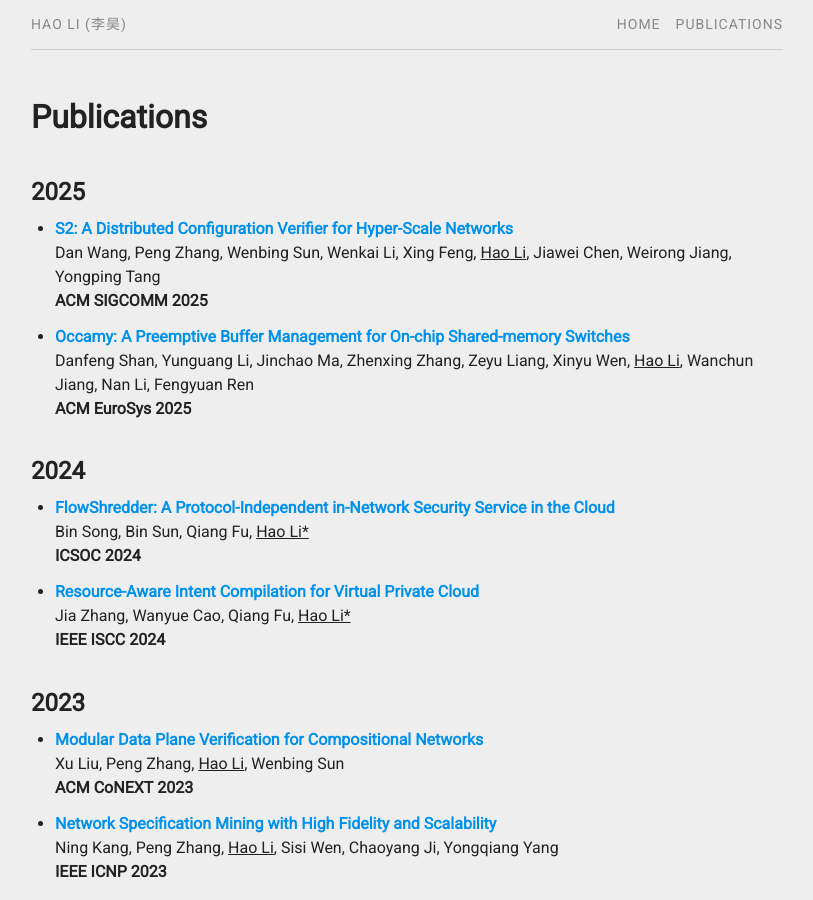
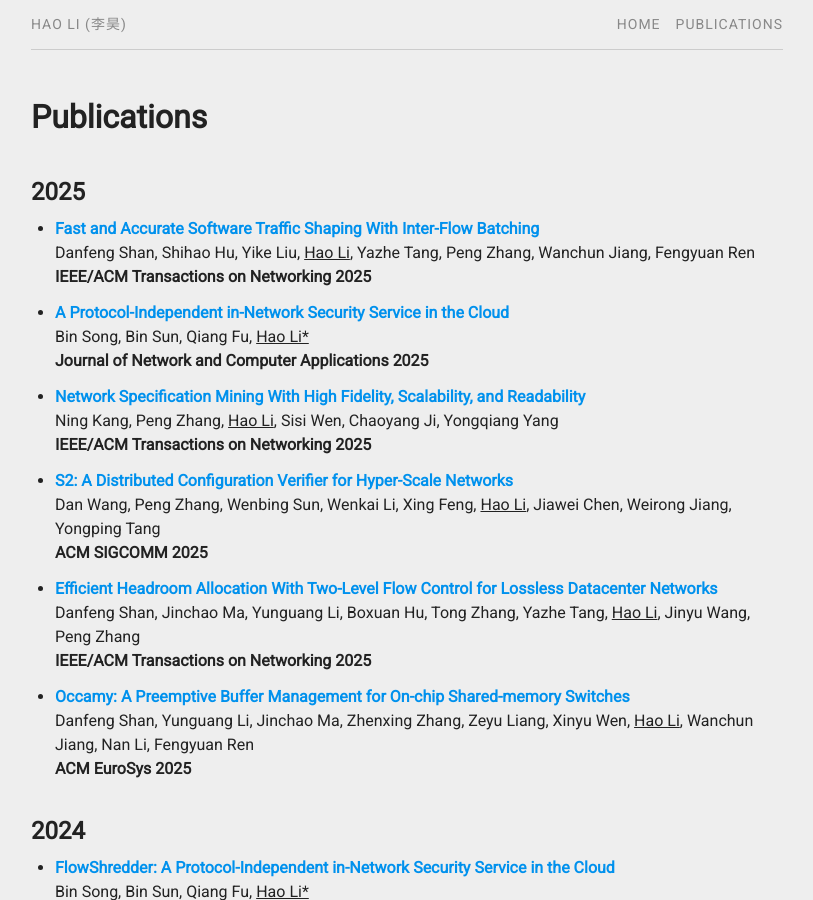
Before and after one commit to aquatoney/aquatoney.github.io, a Jekyll site: the page built from pubs.md, in a window 1280 px wide and 900 px high. Shown: the whole window, without its empty margins (233-1046 px from the left). Built offline with Jekyll 4.4.1, drawn with Linux system fonts in a browser that asks for light colours; some of the changed lines change nothing that is shown.

Commit message:
Add new publications to pubs.yml
Added multiple new publications to the pubs.yml file, including titles, authors, journals, years, and other metadata.

```diff
--- a/_data/pubs.yml
+++ b/_data/pubs.yml
@@ -1,10 +1,52 @@
+    - title:   "Fast and Accurate Software Traffic Shaping With Inter-Flow Batching"
+      author:  "Danfeng Shan, Shihao Hu, Yike Liu, Hao Li, Yazhe Tang, Peng Zhang, Wanchun Jiang, Fengyuan Ren"
+      journal: "ToN"
+      year:    "2025"
+      corespd: "false"
+      select:  "false"
+      ccf:     "a"
+      xjtu:    "true"
+      file:    "flowbundler-ton25-shan.pdf"
+
+    - title:   "A Protocol-Independent in-Network Security Service in the Cloud"
+      author:  "Bin Song, Bin Sun, Qiang Fu, Hao Li"
+      journal: "Journal of Network and Computer Applications"
+      year:    "2025"
+      corespd: "true"
+      select:  "false"
+      ccf:     "c"
+      xjtu:    "true"
+      file:    "shredder-jnca25-song.pdf"
+
+    - title:   "Network Specification Mining With High Fidelity, Scalability, and Readability"
+      author:  "Ning Kang, Peng Zhang, Hao Li, Sisi Wen, Chaoyang Ji, Yongqiang Yang"
+      journal: "ToN"
+      year:    "2025"
+      corespd: "false"
+      select:  "false"
+      ccf:     "a"
+      xjtu:    "true"
+      file:    "netminer-ton25-kang.pdf"
+
     - title:   "S2: A Distributed Configuration Verifier for Hyper-Scale Networks"
       author:  "Dan Wang, Peng Zhang, Wenbing Sun, Wenkai Li, Xing Feng, Hao Li, Jiawei Chen, Weirong Jiang, Yongping Tang"
       journal: "SIGCOMM"
       year:    "2025"
       corespd: "false"
       select:  "true"
+      ccf:     "a"
+      xjtu:    "true"
       file:    "s2-sigcomm25-wang.pdf"
+
+    - title:   "Efficient Headroom Allocation With Two-Level Flow Control for Lossless Datacenter Networks"
+      author:  "Danfeng Shan, Jinchao Ma, Yunguang Li, Boxuan Hu, Tong Zhang, Yazhe Tang, Hao Li, Jinyu Wang, Peng Zhang"
+      journal: "ToN"
+      year:    "2025"
+      corespd: "false"
+      select:  "false"
+      ccf:     "a"
+      xjtu:    "true"
+      file:    "dsh-ton25-shan.pdf"
 
     - title:   "Occamy: A Preemptive Buffer Management for On-chip Shared-memory Switches"
       author:  "Danfeng Shan, Yunguang Li, Jinchao Ma, Zhenxing Zhang, Zeyu Liang, Xinyu Wen, Hao Li, Wanchun Jiang, Nan Li, Fengyuan Ren"
@@ -12,6 +54,8 @@
       year:    "2025"
       corespd: "false"
       select:  "true"
+      ccf:     "a"
+      xjtu:    "true"
       file:    "occamy-eurosys25-shan.pdf"
 
     - title:   "FlowShredder: A Protocol-Independent in-Network Security Service in the Cloud"
@@ -20,6 +64,8 @@
       year:    "2024"
       corespd: "true"
       select:  "false"
+      ccf:     "b"
+      xjtu:    "false"
       file:    "shredder-icsoc24-song.pdf"
 
     - title:   "Resource-Aware Intent Compilation for Virtual Private Cloud"
@@ -28,6 +74,8 @@
       year:    "2024"
       corespd: "true"
       select:  "false"
+      ccf:     "c"
+      xjtu:    "false"
       file:    "afsc-iscc24-zhang.pdf"
 
     - title:   "Modular Data Plane Verification for Compositional Networks"
@@ -36,6 +84,8 @@
       year:    "2023"
       corespd: "false"
       select:  "false"
+      ccf:     "b"
+      xjtu:    "false"
       file:    "mnv-conext23-liu.pdf"
 
     - title:   "Network Specification Mining with High Fidelity and Scalability"
@@ -44,6 +94,8 @@
       year:    "2023"
       corespd: "false"
       select:  "false"
+      ccf:     "b"
+      xjtu:    "false"
       file:    "netminer-icnp23-kang.pdf"
 
     - title:   "Programming Network Stack for Physical Middleboxes and Virtualized Network Functions"
@@ -52,6 +104,8 @@
       year:    "2023"
       corespd: "false"
       select:  "true"
+      ccf:     "a"
+      xjtu:    "true"
       file:    "rubik-ton23-li.pdf"
 
     - title:   "Enforcing Fairness in the Traffic Policer among Heterogeneous Congestion Control Algorithms"
@@ -60,6 +114,8 @@
       year:    "2023"
       corespd: "false"
       select:  "false"
+      ccf:     "a"
+      xjtu:    "true"
       file:    "fairpolicer-ton23-shan.pdf"
 
 
@@ -69,6 +125,8 @@
       year:    "2023"
       corespd: "false"
       select:  "false"
+      ccf:     "b"
+      xjtu:    "false"
       file:    "dsh-icdcs-shan.pdf"
 
     - title:   "LemonNFV: Consolidating Heterogeneous Network Functions at Line Speed"
@@ -77,6 +135,8 @@
       year:    "2023"
       corespd: "false"
       select:  "true"
+      ccf:     "a"
+      xjtu:    "true"
       file:    "lemon-nsdi23-li.pdf"
 
     - title:   "Detecting DGA-based Botnet through Effective Phonics-based Features"
@@ -85,6 +145,8 @@
       year:    "2023"
       corespd: "false"
       select:  "false"
+      ccf:     "c"
+      xjtu:    "true"
       file:    "dolphin-fgcs23-zhao.pdf"
 
     - title:   "Burst can be Harmless: Achieving Line-rate Software Traffic Shaping by Inter-flow Batching"
@@ -93,6 +155,8 @@
       year:    "2023"
       corespd: "false"
       select:  "false"
+      ccf:     "a"
+      xjtu:    "true"
       file:    "flowbundler-infocom23-shan.pdf"
 
     - title:   "DOLPHIN: Phonics based Detection of DGA Domain Names"
@@ -101,6 +165,8 @@
       year:    "2022"
       corespd: "false"
       select:  "false"
+      ccf:     "c"
+      xjtu:    "false"
       file:    "dolphin-globecom22-zhao.pdf"
 
     - title:   "Compiling Cross-Language Network Programs into Hybrid Data Plane"
@@ -109,6 +175,8 @@
       year:    "2022"
       corespd: "false"
       select:  "true"
+      ccf:     "a"
+      xjtu:    "true"
       file:    "coder-ton22-li.pdf"
 
     - title:   "Raze Policy Conflicts in SDN"
@@ -117,6 +185,8 @@
       year:    "2022"
       corespd: "true"
       select:  "false"
+      ccf:     "c"
+      xjtu:    "true"
       file:    "cora-jnca22-zhou.pdf"
 
     - title:   "Differential Network Analysis"
@@ -125,6 +195,8 @@
       year:    "2022"
       corespd: "false"
       select:  "true"
+      ccf:     "a"
+      xjtu:    "true"
       file:    "dna-nsdi22-zhang.pdf"
 
     - title:   "FastUp: Fast TCAM Update for SDN Switches in Datacenter Network"
@@ -132,6 +204,8 @@
       journal: "IEEE ICDCS"
       year:    "2021"
       corespd: "false"
+      ccf:     "b"
+      xjtu:    "false"
       file:    "fastup-icdcs21-wan.pdf"
 
     - title:   "NB-Cache: Non-Blocking In-Network Caching for High-Performance Content Routers"
@@ -139,6 +213,8 @@
       journal: "ToN"
       year:    "2021"
       corespd: "false"
+      ccf:     "a"
+      xjtu:    "true"
       file:    "nbcache-ton21-pan.pdf"
 
     - title:   "Programming Network Stack for Middleboxes with Rubik"
@@ -147,6 +223,8 @@
       year:    "2021"
       corespd: "false"
       select:  "true"
+      ccf:     "a"
+      xjtu:    "true"
       file:    "rubik-nsdi21-li.pdf"
 
     - title:   "Towards the Fairness of Traffic Policer"
@@ -155,6 +233,8 @@
       year:    "2021"
       corespd: "false"
       select:  "false"
+      ccf:     "a"
+      xjtu:    "true"
       file:    "fairpolicer-infocom21-shan.pdf"
 
     - title:   "Network-Wide Forwarding Anomaly Detection and Localization in Software Defined Networks"
@@ -163,6 +243,8 @@
       year:    "2021"
       corespd: "true"
       select:  "false"
+      ccf:     "a"
+      xjtu:    "true"
       file:    "foces-ton21-zhang.pdf"
 
     - title:   "A Modular Compiler for Network Programming Languages"
@@ -171,6 +253,8 @@
       year:    "2020"
       corespd: "false"
       select:  "true"
+      ccf:     "b"
+      xjtu:    "false"
       file:    "coder-conext20-li.pdf"
 
     - title:   "An Intermediate Representation for Network Programming Languages"
@@ -178,6 +262,8 @@
       journal: "ACM APNet"
       year:    "2020"
       corespd: "false"
+      ccf:     "c"
+      xjtu:    "false"
       file:    "nta-apnet20-li.pdf"
 
     - title:   "Application-Oblivious L7 Parsing Using Recurrent Neural Networks"
@@ -186,6 +272,8 @@
       year:    "2020"
       corespd: "false"
       select:  "true"
+      ccf:     "a"
+      xjtu:    "true"
       file:    "replay-ton20-li.pdf"
 
     - title:   "Efficient Regular Expression Matching over Compressed Traffic"
@@ -193,6 +281,8 @@
       journal: "Computer Networks"
       year:    "2020"
       corespd: "false"
+      ccf:     "b"
+      xjtu:    "false"
       file:    "twins-cn20-sun.pdf"
 
     - title:   "A Scalable Approach to SDN Control Plane Management: High Utilization Comes with Low Latency"
@@ -200,6 +290,8 @@
       journal: "IEEE Transactions on Network and Service Management"
       year:    "2020"
       corespd: "false"
+      ccf:     "c"
+      xjtu:    "false"
       file:    "cpsp-tnsm20-huang.pdf"
 
     - title:   "APKeep: Realtime Verification for Real Networks"
@@ -208,6 +300,8 @@
       year:    "2020"
       corespd: "false"
       select:  "true"
+      ccf:     "a"
+      xjtu:    "true"
       file:    "apkeep-nsdi20-zhang.pdf"
 
     - title:   "NB-Cache: Non-Blocking In-Network Caching for High-Speed Content Routers"
@@ -215,6 +309,8 @@
       journal: "IEEE/ACM IWQoS"
       year:    "2019"
       corespd: "false"
+      ccf:     "b"
+      xjtu:    "false"
       file:    "nbcache-iwqos19-pan.pdf"
 
     - title:   "COIN: A Fast Packet Inspection Method over Compressed Traffic"
@@ -222,6 +318,8 @@
       journal: "Journal of Network and Computer Applications"
       year:    "2019"
       corespd: "true"
+      ccf:     "c"
+      xjtu:    "true"
       file:    "coin-jnca19-sun.pdf"
 
     - title:   "DIAL: Distributed Elephant Flow Counting on SDN"
@@ -229,6 +327,8 @@
       journal: "IEEE Globecom"
       year:    "2018"
       corespd: "false"
+      ccf:     "c"
+      xjtu:    "false"
       file:    "dial-globecom18-peng.pdf"
 
     - title:   "Taming the Wild: A Scalable Anycast-based CDN Architecture (T-SAC)"
@@ -236,6 +336,8 @@
       journal: "JSAC"
       year:    "2018"
       corespd: "false"
+      ccf:     "a"
+      xjtu:    "true"
       file:    "tsac-jsac18-fu.pdf"
 
     - title:   "FOCES: Detecting forwarding anomalies in software defined networks"
@@ -243,6 +345,8 @@
       journal: "IEEE ICDCS"
       year:    "2018"
       corespd: "false"
+      ccf:     "b"
+      xjtu:    "false"
       file:    "foces-icdcs18-zhang.pdf"
 
     - title:   "ShiftRoute: Achieving location privacy for map services on smartphones"
@@ -250,6 +354,8 @@
       journal: "TVT"
       year:    "2018"
       corespd: "true"
+      ccf:     "d"
+      xjtu:    "true"
       file:    "shiftroute-tvt18-zhang.pdf"
 
     - title:   "Towards a Fast Regular Expression Matching Method over Compressed Traffic"
@@ -257,6 +363,8 @@
       journal: "IEEE/ACM IWQoS"
       year:    "2018"
       corespd: "true"
+      ccf:     "b"
+      xjtu:    "false"
       file:    "twins-iwqos18-sun.pdf"
 
     - title:   "CORA: Conflict Razor for Policies in SDN"
@@ -265,6 +373,8 @@
       year:    "2018"
       corespd: "false"
       select:  "true"
+      ccf:     "a"
+      xjtu:    "true"
       file:    "cora-infocom18-li.pdf"
 
     - title:   "SoftRing: Taming the Reactive Model for Software Defined Networks"
@@ -272,6 +382,8 @@
       journal: "IEEE ICNP"
       year:    "2017"
       corespd: "false"
+      ccf:     "b"
+      xjtu:    "false"
       file:    "softring-icnp17-hu.pdf"
 
     - title:   "Towards a Fast Packet Inspection over Compressed HTTP Traffic"
@@ -279,6 +391,8 @@
       journal: "IEEE/ACM IWQoS"
       year:    "2017"
       corespd: "false"
+      ccf:     "b"
+      xjtu:    "false"
       file:    "coin-iwqos17-sun.pdf"
 
     - title:   "Mind the Gap: Monitoring the Control-Data Plane Consistency in Software Defined Networks"
@@ -287,6 +401,8 @@
       year:    "2016"
       corespd: "false"
       select:  "true"
+      ccf:     "b"
+      xjtu:    "false"
       file:    "veridp-conext16-zhang.pdf"
 
     - title:   "Modular SDN Compiler Design with Intermediate Representation"
@@ -294,6 +410,8 @@
       journal: "ACM SIGCOMM Poster"
       year:    "2016"
       corespd: "false"
+      ccf:     "d"
+      xjtu:    "false"
       file:    "lisa-sigcommposter16-li.pdf"
 
     - title:   "Stick to the Script: Monitoring the Policy Compliance of SDN Data Plane"
@@ -301,6 +419,8 @@
       journal: "ANCS"
       year:    "2016"
       corespd: "false"
+      ccf:     "c"
+      xjtu:    "false"
       file:    "veridp-ancs16-zhang.pdf"
 
     - title:   "Deep Semantics Inspection over Big Network Data at Wire Speed"
@@ -309,6 +429,8 @@
       year:    "2016"
       corespd: "false"
       select:  "true"
+      ccf:     "d"
+      xjtu:    "true"
       file:    "dsi-netmag16-hu.pdf"
 
     - title:   "Parsing Application Layer Protocol with Commodity Hardware for SDN"
@@ -317,6 +439,8 @@
       year:    "2015"
       corespd: "false"
       select:  "true"
+      ccf:     "c"
+      xjtu:    "false"
       file:    "copy-ancs15-li.pdf"
 
     - title:   "MP-ROOM: Optimal Matching On Multiple PDUs for Fine-Grained Traffic Identification"
@@ -325,6 +449,8 @@
       year:    "2014"
       corespd: "false"
       select:  "true"
+      ccf:     "a"
+      xjtu:    "true"
       file:    "mproom-jsac14-li.pdf"
 
     - title:   "ROOM: Rule Organized Optimal Matching for Fine-Grained Traffic Identification"
@@ -333,4 +459,6 @@
       year:    "2013"
       corespd: "false"
       select:  "true"
+      ccf:     "a"
+      xjtu:    "true"
       file:    "room-infocom13-li.pdf"
```
